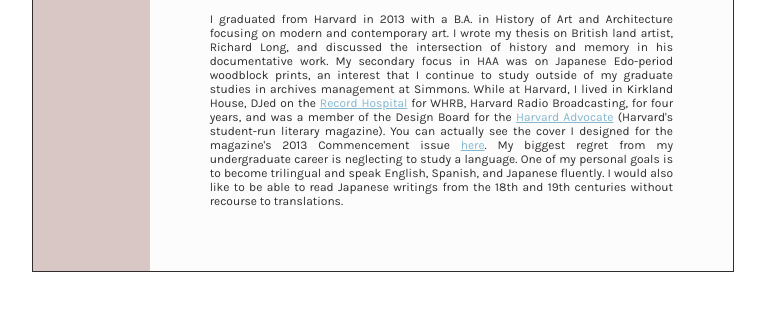
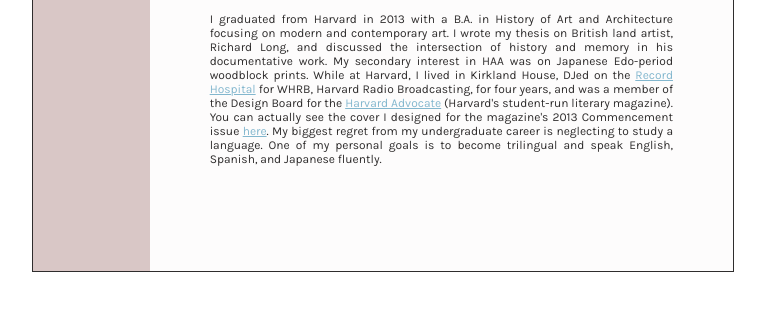
Before and after one commit to alejandradean/alejandradean.com, a plain HTML site: page public/harvard.html in a window 1280 px wide. Shown: the part 300-610 px from the top of the page, without its empty margins (257-1022 px from the left). Drawn offline with nearby package versions, Linux system fonts and the light colour scheme.

Commit message:
Updated text

```diff
--- a/public/harvard.html
+++ b/public/harvard.html
@@ -63,7 +63,7 @@
           <img id="harvard" src="harvard.png" alt="Harvard University logo">
           <h1>B.A. in History of Art and Architecture</h1>
           <h5>September 2009 - May 2013</h5>
-          <p>I graduated from Harvard in 2013 with a B.A. in History of Art and Architecture focusing on modern and contemporary art. I wrote my thesis on British land artist, Richard Long, and discussed the intersection of history and memory in his documentative work. My secondary focus in HAA was on Japanese Edo-period woodblock prints, an interest that I continue to study outside of my graduate studies in archives management at Simmons. While at Harvard, I lived in Kirkland House, DJed on the <a href="https://www.whrb.org/departments/recordhospital">Record Hospital</a> for WHRB, Harvard Radio Broadcasting, for four years, and was a member of the Design Board for the <a href="https://theharvardadvocate.com/">Harvard Advocate</a> (Harvard's student-run literary magazine). You can actually see the cover I designed for the magazine's 2013 Commencement issue <a href="https://theharvardadvocate.com/issue/commencement-2013/">here</a>. My biggest regret from my undergraduate career is neglecting to study a language. One of my personal goals is to become trilingual and speak English, Spanish, and Japanese fluently. I would also like to be able to read Japanese writings from the 18th and 19th centuries without recourse to translations.</p>
+          <p>I graduated from Harvard in 2013 with a B.A. in History of Art and Architecture focusing on modern and contemporary art. I wrote my thesis on British land artist, Richard Long, and discussed the intersection of history and memory in his documentative work. My secondary interest in HAA was on Japanese Edo-period woodblock prints. While at Harvard, I lived in Kirkland House, DJed on the <a href="https://www.whrb.org/departments/recordhospital">Record Hospital</a> for WHRB, Harvard Radio Broadcasting, for four years, and was a member of the Design Board for the <a href="https://theharvardadvocate.com/">Harvard Advocate</a> (Harvard's student-run literary magazine). You can actually see the cover I designed for the magazine's 2013 Commencement issue <a href="https://theharvardadvocate.com/issue/commencement-2013/">here</a>. My biggest regret from my undergraduate career is neglecting to study a language. One of my personal goals is to become trilingual and speak English, Spanish, and Japanese fluently.</p>
         </div>
       </div>
     </div>
```
